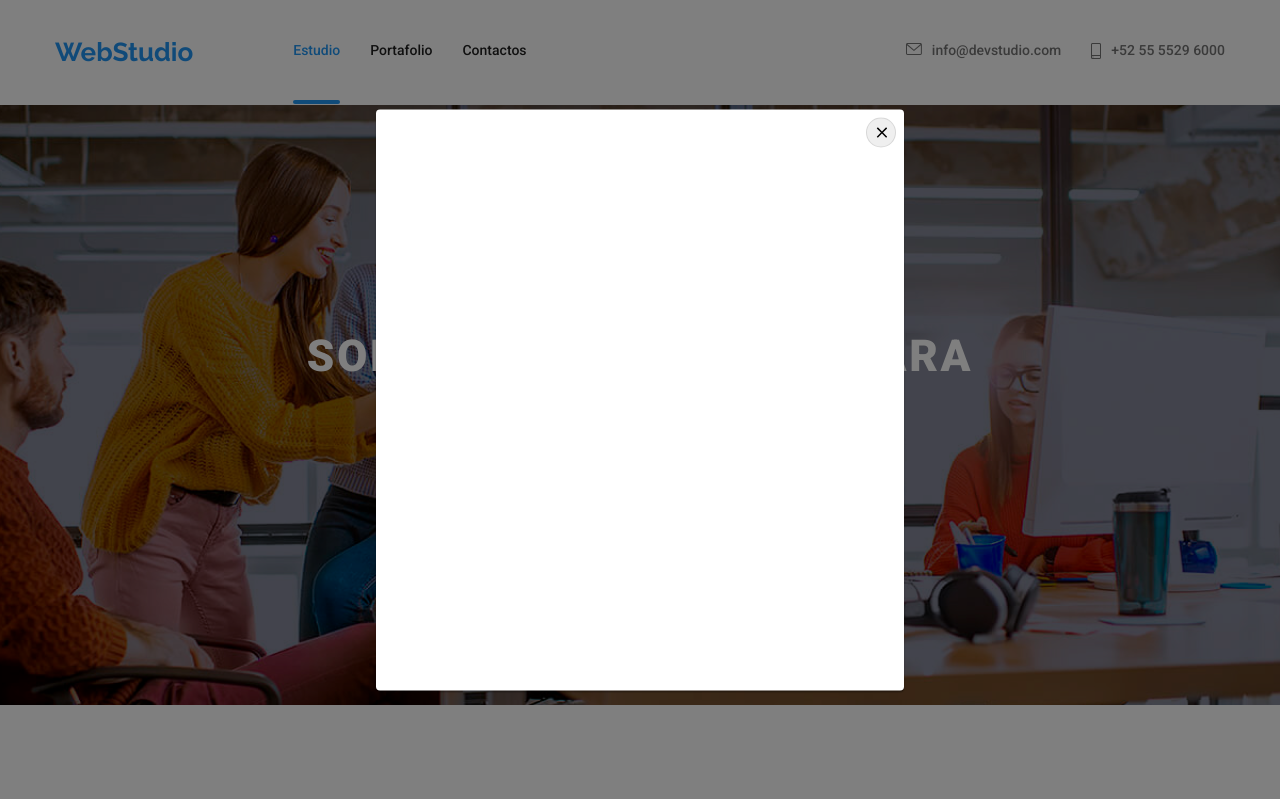
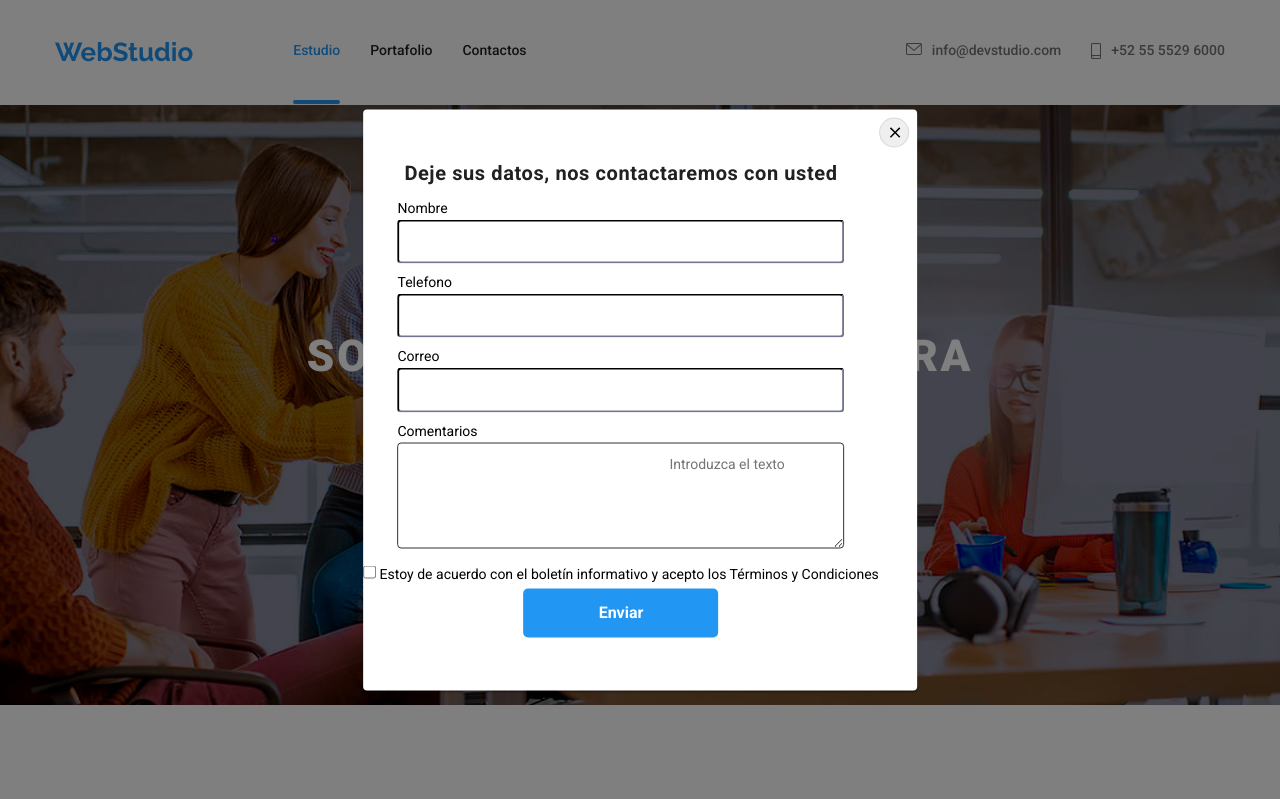
Before and after one commit to geremy18/geremy18-goit-markup-hw-06, a plain HTML site: page index.html in a window 1280 px wide. Both pictures are taken after a click on the button "Solicite nuestros servicios". Shown: the top 799 px of the page. Drawn offline with nearby package versions, Linux system fonts and the light colour scheme.

Commit message:
update form

```diff
--- a/css/style.css
+++ b/css/style.css
@@ -254,6 +254,79 @@ header {
   padding-bottom: 200px;
   padding-top: 200px;
   text-align: center;
+}
+
+.box-form{
+  display: flex;
+  flex-direction: column;
+  width: 100%;
+}
+
+.text-modal{
+  font-family: 'Roboto';
+  font-style: normal;
+  font-weight: 700;
+  font-size: 20px;
+  line-height: 1.5;
+  text-align: center;
+  letter-spacing: 0.03em;
+
+  color: #212121;
+  padding-bottom: 12px;
+  margin-top: 40px;
+}
+
+.modal-form{
+  display: flex;
+  justify-content: center;
+  flex-direction: column;
+  align-items: center;
+}
+
+.modal-form input{
+  padding-top: 12px;
+  padding-right: 12px;
+  padding-left: 271px;
+  padding-bottom: 12px;
+  margin-top: 4px;
+  margin-bottom: 10px;
+  border-radius: 4px;
+  border-color: #2f303a;
+}
+
+.modal-form textarea{
+  padding-top: 12px;
+  padding-right: 12px;
+  padding-left: 271px;
+  padding-bottom: 12px;
+  margin-top: 4px;
+  margin-bottom: 10px;
+  border-radius: 4px;
+  border-color: #2f303a;
+
+}
+
+#validator{
+  display: block;
+}
+
+.modal-form input:hover
+{
+  border-color: cadetblue;
+}
+
+.button-enviar{
+  background-color: #2196f3;
+  border-color: #2196f3;
+  border: none;
+  color: #fff;
+  font-size: 16px;
+  font-weight: 700;
+  cursor: pointer;
+  line-height: 1.8;
+  margin: auto;
+  border-radius: 5px;
+  padding: 10px 75px;
 }
 
 .titulo h1 {
--- a/index.html
+++ b/index.html
@@ -59,8 +59,31 @@
       </div>
     </header>
     <main>
+
       <div class="backdrop is-hidden" data-modal>
         <div class="modal">
+          <div class="box-form">
+            <p class="text-modal">Deje sus datos, nos contactaremos con usted</p>
+            <div class="modal-form">
+              <label for="name">Nombre<br>
+                <input type="text" name="name" id="name">
+              </label>
+              <label for="phone">Telefono<br>
+                <input type="number" name="phone" id="phone">
+              </label>
+              <label for="mailto">Correo<br>
+                <input type="text" name="mailto" id="mailto">
+              </label>
+              <label for="comment">Comentarios<br>
+                <textarea rows="5" name="comment" id="comment" placeholder="Introduzca el texto"></textarea>
+              </label>
+              <label for="verification"  id="validator">
+                <input type="checkbox" name="validator" value="verification">
+                Estoy de acuerdo con el boletín informativo y acepto los Términos y Condiciones
+              </label for="button">
+              <button type="button" class="button-enviar">Enviar</button>
+            </div>
+          </div>
           <button type="button" class="button-close" data-modal-close>
             <svg class="button-svg">
               <use href="./images/symbol-defs.svg#icon-close"></use>
```
